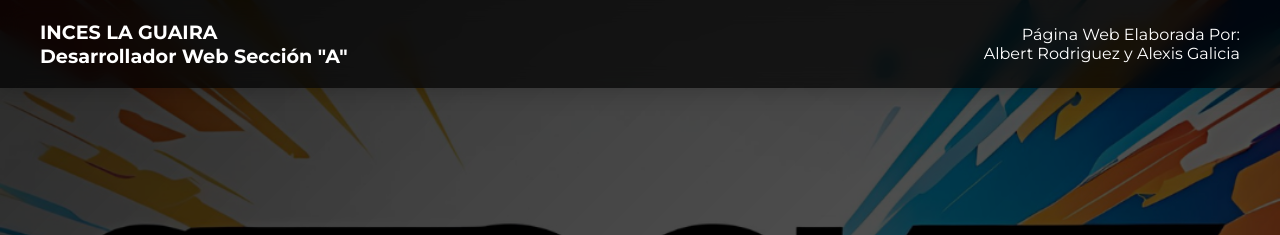
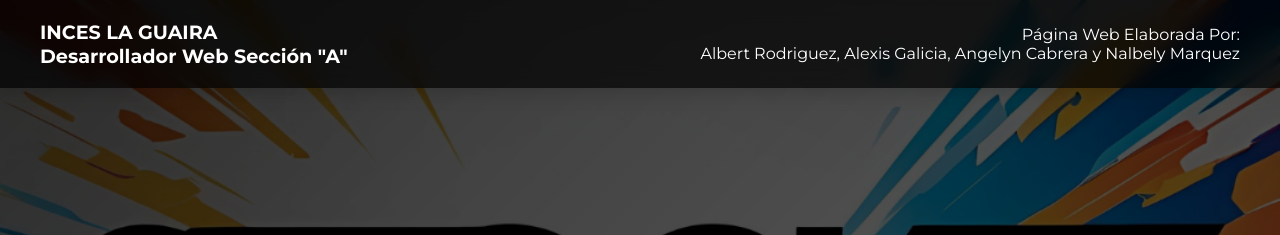
Before and after one commit to Nourst17/Nourst17.github.io, a plain HTML site: page index.html in a window 1280 px wide. Shown: the top 235 px of the page. Drawn offline with Linux system fonts and the light colour scheme.

Commit message:
Add files via upload

```diff
--- a/index.html
+++ b/index.html
@@ -276,7 +276,7 @@
 <body>
     <header>
         <div class="header-left">INCES LA GUAIRA<br>Desarrollador Web Sección "A"</div>
-        <div class="header-right">Página Web Elaborada Por:<br>Albert Rodriguez y Alexis Galicia</div>
+        <div class="header-right">Página Web Elaborada Por:<br>Albert Rodriguez, Alexis Galicia, Angelyn Cabrera y Nalbely Marquez</div>
     </header>
 
     <main class="main-content">
```
